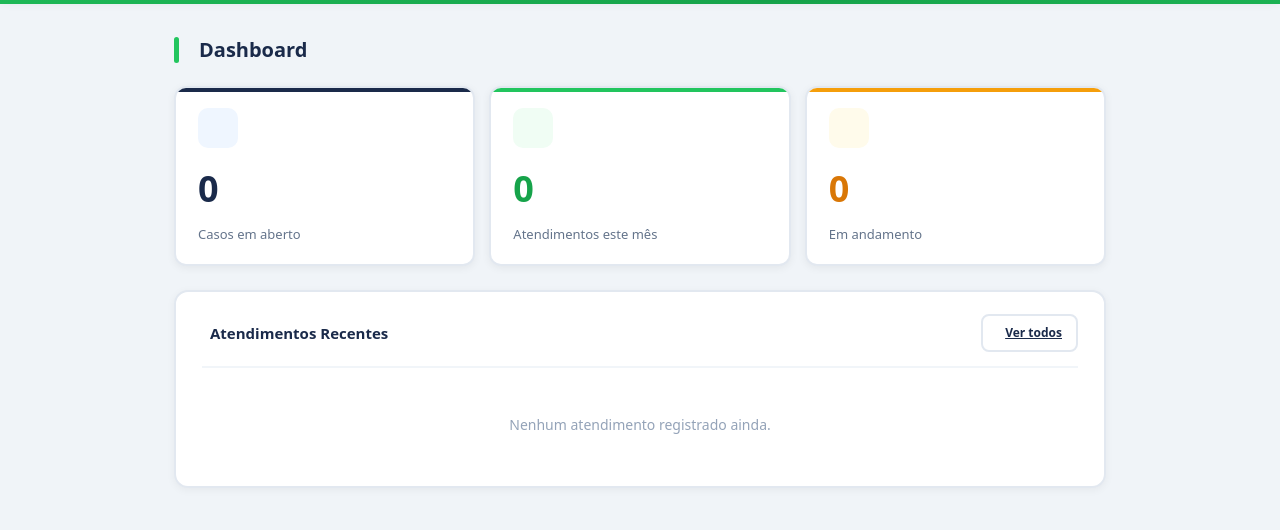
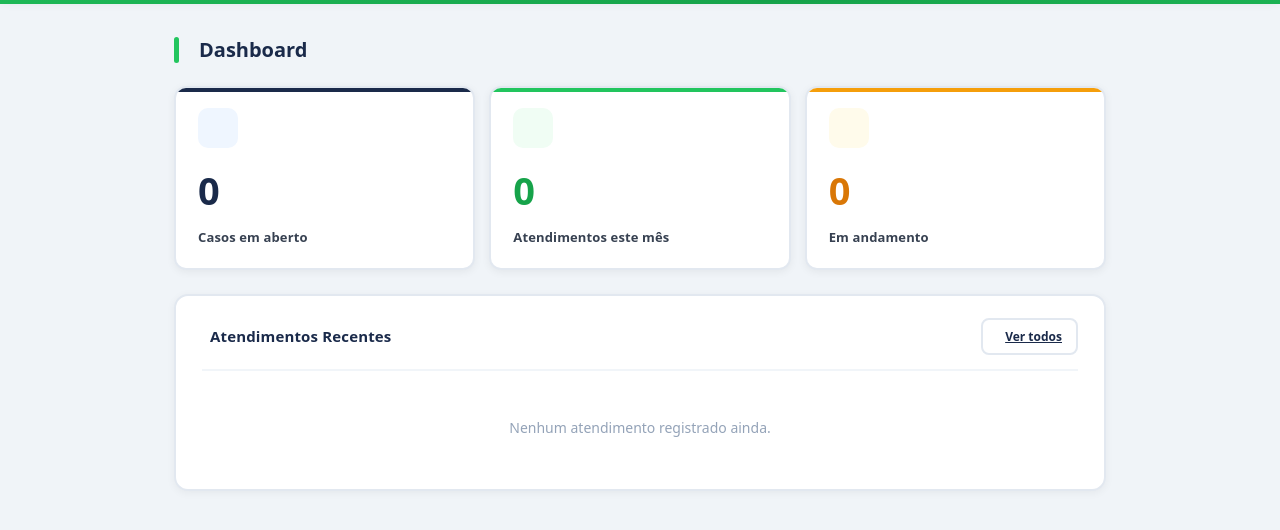
Before and after one commit to edilsondata/Projeto_CT, a Django app: page / in a window 1280 px wide. Shown: the part 58-588 px from the top of the page. Run offline with Django 5.2, Linux system fonts and the light colour scheme; the visitor is signed in with stand-in values (Sample User, id 1); data that the repository does not hold is empty; some libraries are stand-ins or nearby versions.

Commit message:
Ajuste equilíbrio tipográfico

```diff
--- a/atendimentos/templates/atendimentos/base.html
+++ b/atendimentos/templates/atendimentos/base.html
@@ -93,16 +93,16 @@
   .stat-1 .stat-icon { background: #eff6ff; color: #1a2a4a; }
   .stat-2 .stat-icon { background: #f0fdf4; color: #16a34a; }
   .stat-3 .stat-icon { background: #fffbeb; color: #d97706; }
-  .stat-num { font-size: 36px; font-weight: 700; margin: 0 0 6px; letter-spacing: -0.04em; }
+  .stat-num { font-size: 38px; font-weight: 800; margin: 0 0 6px; letter-spacing: -0.04em; }
   .stat-1 .stat-num { color: #1a2a4a; }
   .stat-2 .stat-num { color: #16a34a; }
   .stat-3 .stat-num { color: #d97706; }
-  .stat-label { font-size: 13px; color: #64748b; margin: 0; font-weight: 500; letter-spacing: 0; }
+  .stat-label { font-size: 13px; color: #374151; margin: 0; font-weight: 600; letter-spacing: 0.01em; }
 
   /* Cards */
   .card { background: #fff; border: 2px solid #e2e8f0; border-radius: 14px; padding: 22px 26px; margin-bottom: 18px; animation: fade-up 0.5s ease both; box-shadow: 0 2px 8px rgba(0,0,0,0.05); }
   .card-header { display: flex; align-items: center; justify-content: space-between; margin-bottom: 18px; border-bottom: 2px solid #f1f5f9; padding-bottom: 14px; }
-  .card-title { font-size: 15px; font-weight: 700; color: #1a2a4a; margin: 0; letter-spacing: 0; display: flex; align-items: center; gap: 8px; }
+  .card-title { font-size: 15px; font-weight: 700; color: #1a2a4a; margin: 0; letter-spacing: 0.01em; display: flex; align-items: center; gap: 8px; }
   .card-title i { color: #22c55e; font-size: 20px; }
   .section-label { font-size: 13px; font-weight: 700; color: #1a2a4a; letter-spacing: 0; margin: 24px 0 14px; padding-bottom: 8px; border-bottom: 2px solid #22c55e; display: inline-flex; align-items: center; gap: 6px; }
   .section-label:first-child { margin-top: 0; }
@@ -110,14 +110,14 @@
 
   table { width: 100%; border-collapse: collapse; }
   th { text-align: left; font-size: 12px; color: #6b7280; font-weight: 600; padding: 0 12px 10px 0; border-bottom: 2px solid #e2e8f0; letter-spacing: 0; }
-  td { padding: 13px 12px 13px 0; border-bottom: 1px solid #f1f5f9; font-size: 14px; color: #374151; transition: color 0.15s; }
+  td { padding: 13px 12px 13px 0; border-bottom: 1px solid #f1f5f9; font-size: 14px; color: #1f2937; transition: color 0.15s; }
   tr { transition: background 0.15s; cursor: pointer; }
   tr:hover td { color: #1a2a4a; }
   tr:hover { background: #f8fafc; }
   tr:last-child td { border-bottom: none; }
   .td-proto { color: #1a4a8a; font-weight: 700; }
 
-  .badge { display: inline-block; font-size: 12px; font-weight: 600; padding: 4px 12px; border-radius: 6px; letter-spacing: 0; }
+  .badge { display: inline-block; font-size: 12px; font-weight: 700; padding: 4px 12px; border-radius: 6px; letter-spacing: 0; }
   .badge-aberto { background: #fef9c3; color: #854d0e; border: 1px solid #fde047; }
   .badge-em_andamento { background: #dbeafe; color: #1e40af; border: 1px solid #93c5fd; }
   .badge-encerrado { background: #dcfce7; color: #166534; border: 1px solid #86efac; }
@@ -148,7 +148,7 @@
   .btn-sm i { font-size: 15px !important; }
   .btn-row { display: flex; gap: 10px; margin-top: 22px; flex-wrap: wrap; }
 
-  label { font-size: 13px; color: #4b5563; display: block; margin-bottom: 6px; margin-top: 16px; font-weight: 500; letter-spacing: 0; }
+  label { font-size: 13px; color: #374151; display: block; margin-bottom: 6px; margin-top: 16px; font-weight: 600; letter-spacing: 0; }
   input, select, textarea { width: 100%; padding: 10px 14px; border: 2px solid #e2e8f0; border-radius: 8px; font-size: 14px; font-family: inherit; background: #fff; color: #1a2a4a; transition: border-color 0.2s, box-shadow 0.2s; }
   input::placeholder, textarea::placeholder { color: #94a3b8; }
   input:focus, select:focus, textarea:focus { outline: none; border-color: #1a2a4a; box-shadow: 0 0 0 3px rgba(26,42,74,0.1); }
```
